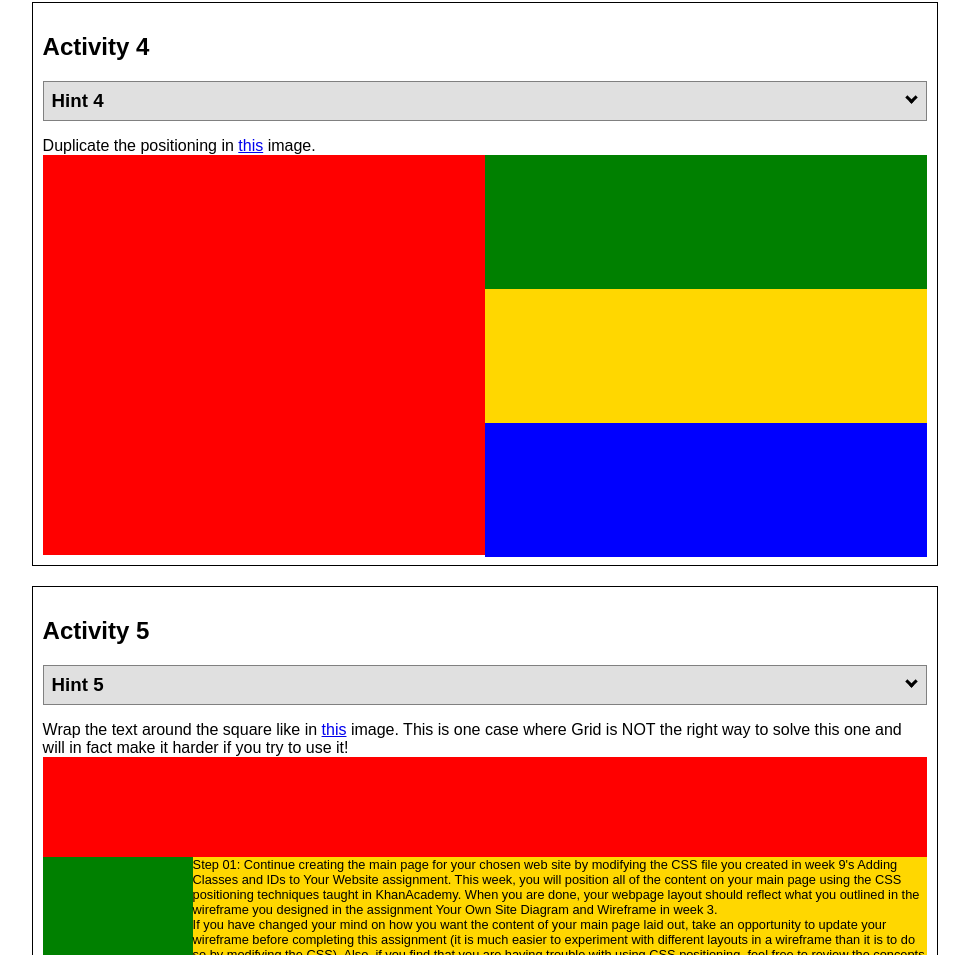
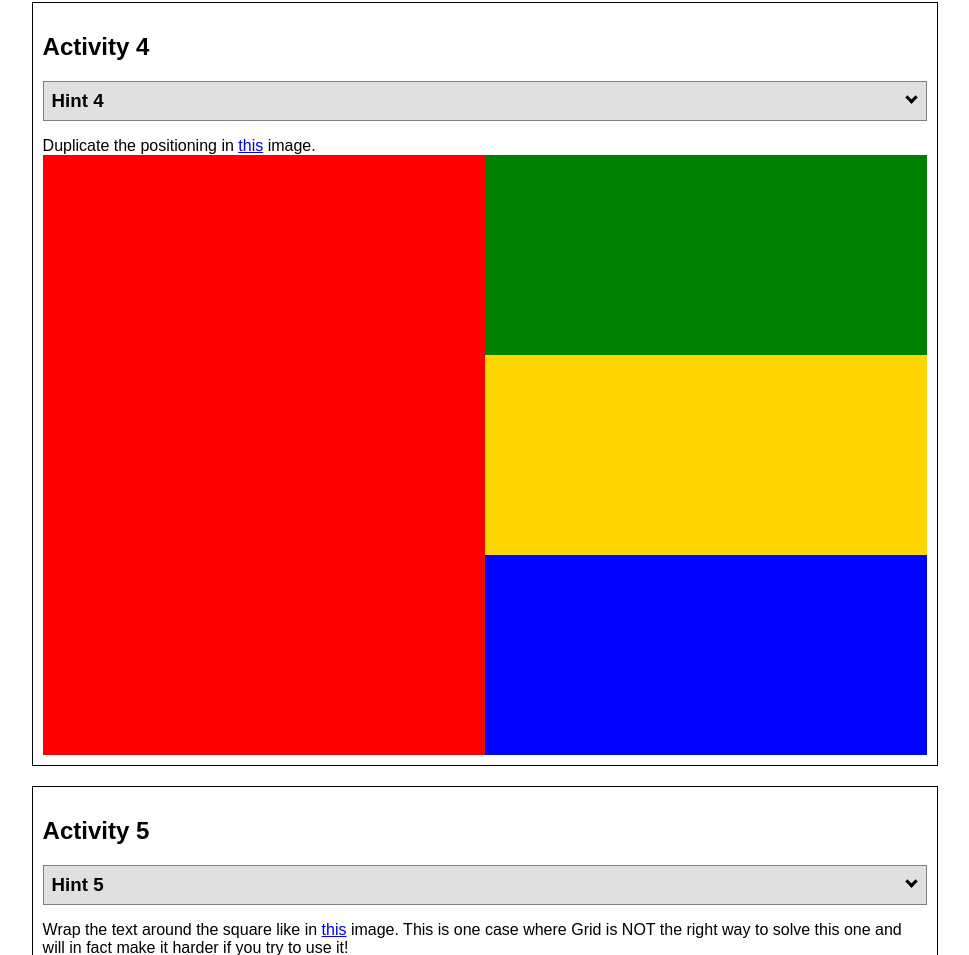
Before and after one commit to Tinjus99/wdd130, a plain HTML site: page positioning/positioning.html in a window 1280 px wide. Shown: the part 2039-2994 px from the top of the page, without its empty margins (155-1124 px from the left). Drawn offline with Linux system fonts and the light colour scheme.

Commit message:
positioning.css validated

```diff
--- a/positioning/positionstyles.css
+++ b/positioning/positionstyles.css
@@ -78,13 +78,12 @@
   background-color: red;
 }
 .green3 {
-  width: 4fr;
+  grid-column: 1/2;
   height: 200px;
   background-color: green;
 }
 .yellow3 {
   grid-column: 3/4;
-  width: 4fr;
   height: 200px;
   background-color: gold;
 }
@@ -99,29 +98,27 @@
   /* This is the parent of the activity 4 boxes. */
   display: grid;
   grid-template-columns: 1fr 1fr;
-  grid-row: 1fr 1fr 1fr;
-  height: 400px;
+  height: 600px;
 }
 .red4 {
   grid-column: 1/2;
   grid-row: 1/4;
-  width: 1fr;
-  height: 400px;
+  height: 600px;
   background-color: red;
 }
 .green4 {
-  width: 1fr;
-  height: 134px;
+  grid-column: 2/3;
+  height: 200px;
   background-color: green;
 }
 .yellow4 {
-  width: 1fr;
-  height: 134px;
+  grid-column: 2/3;
+  height: 200px;
   background-color: gold;
 }
 .blue4 {
-  width: 1fr;
-  height: 134px;
+  grid-column: 2/3;
+  height: 200px;
   background-color: blue;
 }
 /* Activity 5 styles */
@@ -163,7 +160,6 @@
 }
 .red6 {
   grid-column: 1/5;
-  width: 3fr;
   height: 200px;
   background-color: red;
 }
@@ -171,7 +167,6 @@
   z-index: 1;
   grid-row: 5/7;
   grid-column: 1/3;
-  width: 2fr;
   height: 200px;
   background-color: green;
 }
@@ -179,14 +174,12 @@
   z-index: 1;
   grid-row: 3/7;
   grid-column: 5/7;
-  width: 2fr;
   height: 400px;
   background-color: gold;
 }
 .blue6 {
   grid-row: 2/6;
   grid-column: 2/6;
-  width: 5fr;
   height: 400px;
   background-color: blue;
 }
```
